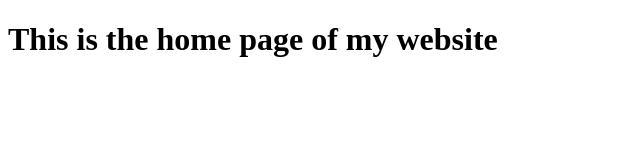
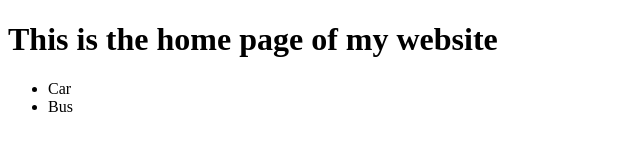
Before and after one commit to SanskarTayal/GitPractice, a plain HTML site: page index.html in a window 1280 px wide. Shown: the full height of the page, 0-640 px from the left. Drawn offline with Linux system fonts and the light colour scheme.

Commit message:
Added UL List

```diff
--- a/index.html
+++ b/index.html
@@ -7,5 +7,9 @@
 </head>
 <body>
     <h1>This is the home page of my website</h1>
+    <ul>
+        <li> Car </li>
+        <li>Bus</li>
+    </ul>
 </body>
 </html>
```
